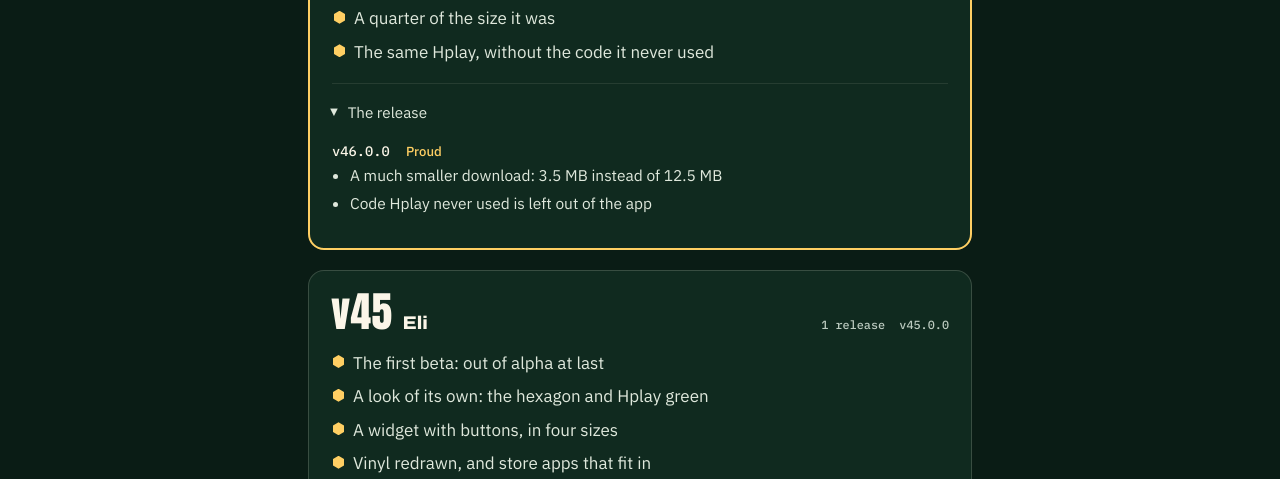
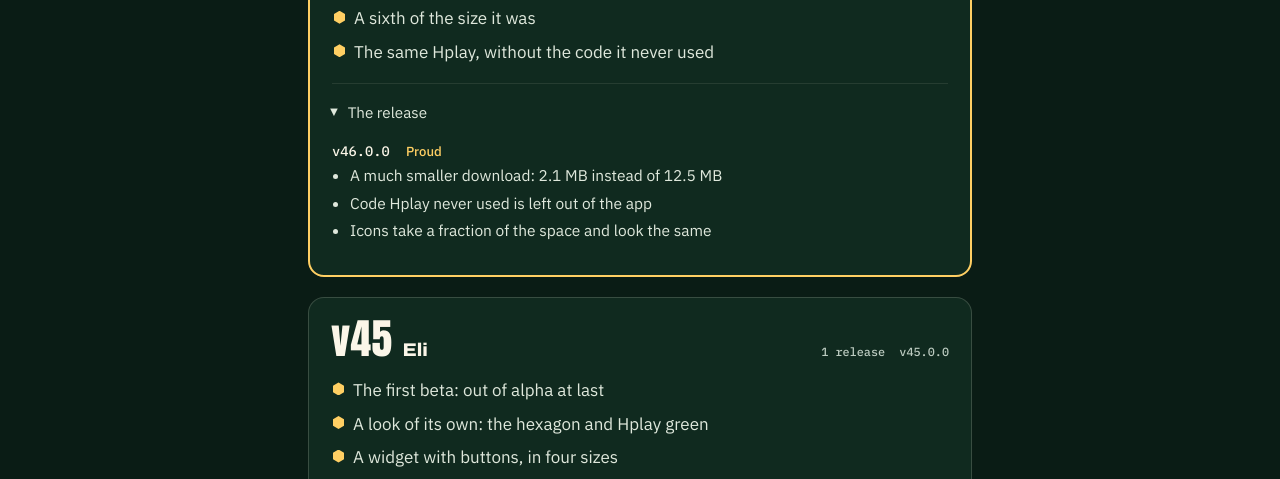
Before and after one commit to IwoHost/hplaysite, a plain HTML site: page changelog.html in a window 1280 px wide. Shown: the part 621-1100 px from the top of the page. Drawn offline with Linux system fonts and the light colour scheme.

Commit message:
v46 is a sixth of the size: 2.1 MB
Co-Authored-By: Claude Opus 5.5 <noreply@anthropic.com>
Claude-Session: https://claude.ai/code/session_0196H8RBrsk62vmQc2Wm45Jf

```diff
--- a/changelog.html
+++ b/changelog.html
@@ -97,7 +97,7 @@
       <span class="count">1 release &nbsp;v46.0.0</span>
     </div>
     <ul class="about">
-      <li>A quarter of the size it was</li>
+      <li>A sixth of the size it was</li>
       <li>The same Hplay, without the code it never used</li>
     </ul>
     <details open>
@@ -105,8 +105,9 @@
       <div class="rel">
         <h3>v46.0.0 <span class="kind">Proud</span></h3>
         <ul>
-          <li>A much smaller download: 3.5 MB instead of 12.5 MB</li>
+          <li>A much smaller download: 2.1 MB instead of 12.5 MB</li>
           <li>Code Hplay never used is left out of the app</li>
+          <li>Icons take a fraction of the space and look the same</li>
         </ul>
       </div>
     </details>
```
Also changed, not shown: index.html (+2 -2 lines).
